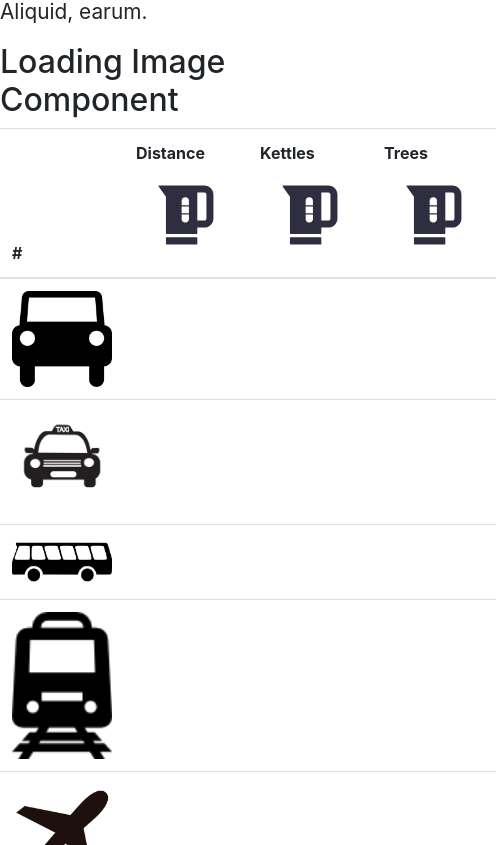
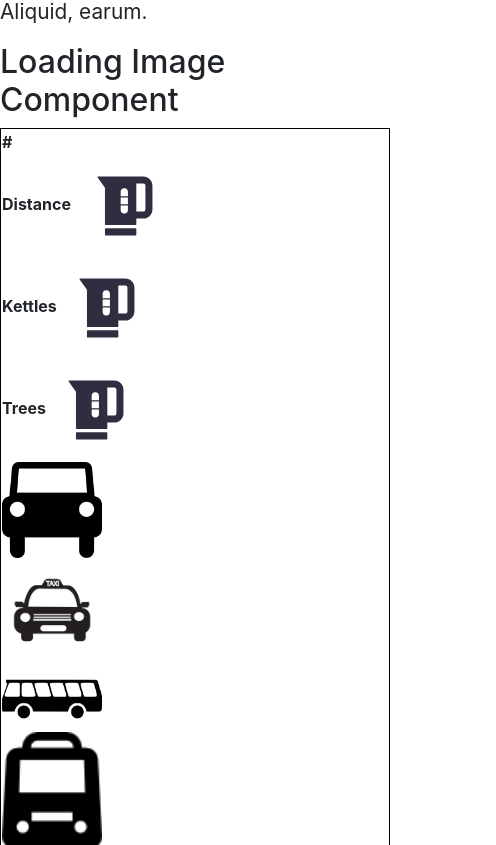
Before and after one commit to SchoolOfCode/w20_final-project-team-e, a React (Create React App) app: page / in a window 390 px wide. Shown: the part 2019-2864 px from the top of the page, 496 px wide, since content can reach past the window. Built offline with nearby package versions, Linux system fonts and the light colour scheme.

Commit message:
made results table responsive and testing border outlines

```diff
--- a/src/components/ResultsSection/ResultsSection.css
+++ b/src/components/ResultsSection/ResultsSection.css
@@ -1,3 +1,17 @@
-#results-section {
-  background-color: #e6ecec;
+.results-table {
+  width: 100%;
+  border: 1px solid black;
 }
+
+@media only screen and (max-width: 760px),
+  (min-device-width: 768px) and (max-device-width: 1024px) {
+  /* Force table to not be like tables anymore */
+  table,
+  thead,
+  tbody,
+  th,
+  td,
+  tr {
+    display: block;
+  }
+}
--- a/src/components/ResultsSection/ResultsSection.js
+++ b/src/components/ResultsSection/ResultsSection.js
@@ -1,4 +1,5 @@
 import React from "react";
+import "../ResultsSection/ResultsSection.css";
 // import ResultsCard from "../ResultsCard/ResultsCard";
 import kettleSVG from "../../images/kettle-icon.svg";
 import carIcon from "../ResultsCard/car-icon.png";
@@ -13,7 +14,7 @@ export default function ResultsSection(props) {
   return (
     <section>
       <div>
-        <table class="table">
+        <table class="table" className="results-table">
           <thead>
             <tr>
               <th scope="col">#</th>
```
